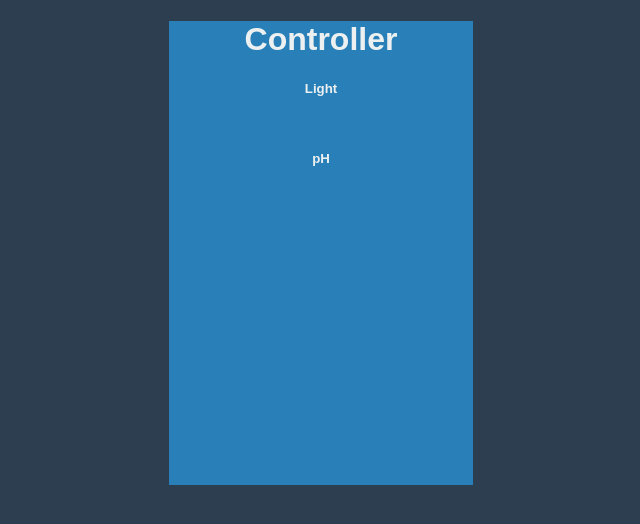
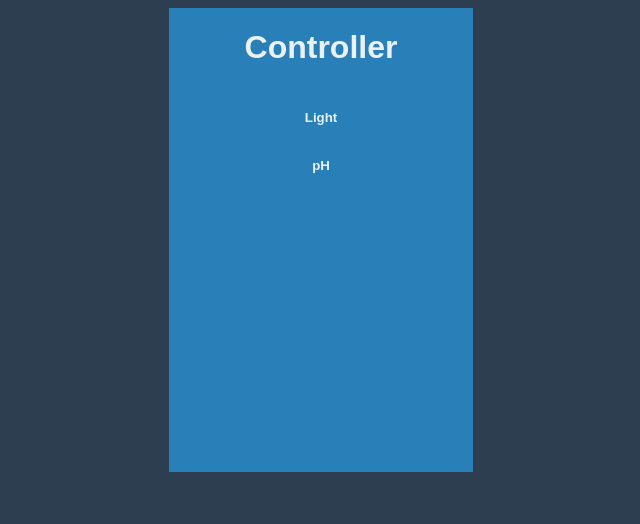
Before and after one commit to elmeltone/controller, a React app: page / in a window 1280 px wide. Shown: the top 524 px of the page, without its empty margins (319-959 px from the left). Built offline with nearby package versions, Linux system fonts and the light colour scheme.

Commit message:
Fixes phantom margins

```diff
--- a/src/index.css
+++ b/src/index.css
@@ -387,14 +387,19 @@ body {
   text-align: center;
   font-size: 16px; }
 
+div {
+  display: inline-block; }
+
 /***** Specific Styles ******/
 .container {
   width: 304px;
   height: 464px;
-  margin: 0 auto;
+  margin: 8px auto;
   background: #2980B9;
   color: #ECF0F1; }
 
+.masthead, .dashboard, .instrument {
+  width: 100%; }
+
 .instrument {
-  width: 100%;
   height: 48px; }
--- a/src/sass/main.scss
+++ b/src/sass/main.scss
@@ -36,17 +36,24 @@ body {
   font-size: 16px;
 }
 
+div {
+  display: inline-block;
+}
+
 /***** Specific Styles ******/
 
 .container {
   width: 304px;
   height: 464px;
-  margin: 0 auto;
+  margin: 8px auto;
   background: $anchor;
   color: $plain;
 }
 
+.masthead, .dashboard, .instrument {
+  width: 100%;
+}
+
 .instrument {
-  width: 100%;
   height: 48px;
 }
```
